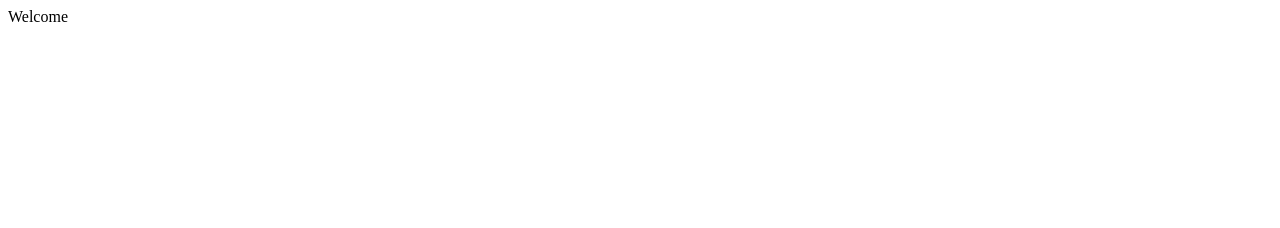
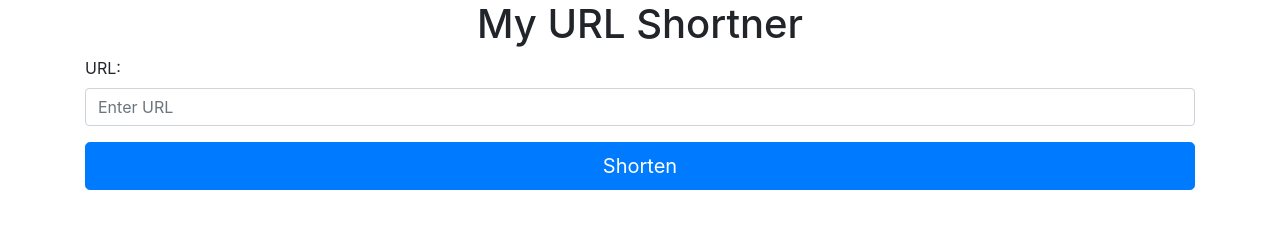
Before and after one commit to shubham399/urlshortner, a website: page public/index.html in a window 1280 px wide. Drawn offline with nearby package versions, Linux system fonts and the light colour scheme.

Commit message:
Added frontend.

```diff
--- a/public/index.html
+++ b/public/index.html
@@ -1,10 +1,38 @@
-<!DOCTYPE html>
-<html lang="en" dir="ltr">
-  <head>
+<!doctype html>
+<html lang="en">
+
+<head>
+    <!-- Required meta tags -->
     <meta charset="utf-8">
+    <meta name="viewport" content="width=device-width, initial-scale=1, shrink-to-fit=no">
+
+    <!-- Bootstrap CSS -->
+    <link rel="stylesheet" href="https://stackpath.bootstrapcdn.com/bootstrap/4.5.0/css/bootstrap.min.css" integrity="sha384-9aIt2nRpC12Uk9gS9baDl411NQApFmC26EwAOH8WgZl5MYYxFfc+NcPb1dKGj7Sk" crossorigin="anonymous">
+
     <title>My URL Shortner</title>
-  </head>
-  <body>
-    Welcome
-  </body>
+</head>
+
+<body>
+    <div class="container">
+      <h1 style="text-align:center;">My URL Shortner</h1>
+        <form onsubmit="event.preventDefault(); submitURL();">
+            <div class="form-group">
+                <label for="url">URL:</label>
+                <input type="url" class="form-control" placeholder="Enter URL" id="url">
+            </div>
+            <button type="submit" class="btn btn-primary  btn-lg btn-block">Shorten</button>
+        </form>
+        <br>
+        <div id="result" hidden=true>
+        </div>
+    </div>
+
+    <!-- Optional JavaScript -->
+    <!-- jQuery first, then Popper.js, then Bootstrap JS -->
+    <script defer src="https://code.jquery.com/jquery-3.5.1.slim.min.js" integrity="sha384-DfXdz2htPH0lsSSs5nCTpuj/zy4C+OGpamoFVy38MVBnE+IbbVYUew+OrCXaRkfj" crossorigin="anonymous"></script>
+    <script defer src="https://cdn.jsdelivr.net/npm/popper.js@1.16.0/dist/umd/popper.min.js" integrity="sha384-Q6E9RHvbIyZFJoft+2mJbHaEWldlvI9IOYy5n3zV9zzTtmI3UksdQRVvoxMfooAo" crossorigin="anonymous"></script>
+    <script defer src="https://stackpath.bootstrapcdn.com/bootstrap/4.5.0/js/bootstrap.min.js" integrity="sha384-OgVRvuATP1z7JjHLkuOU7Xw704+h835Lr+6QL9UvYjZE3Ipu6Tp75j7Bh/kR0JKI" crossorigin="anonymous"></script>
+    <script defer src="./scripts/app.js"></script>
+</body>
+
 </html>
--- /dev/null
+++ b/public/scripts/app.js
@@ -0,0 +1,32 @@
+console.log("App Loaded");
+
+function submitURL() {
+    let location = window.location.origin;
+    console.log("Submitting form from", location);
+    let result = document.getElementById("result");
+    let url = document.getElementById("url").value;
+    console.log(url);
+    var myHeaders = new Headers();
+    myHeaders.append("Content-Type", "application/json");
+    var raw = JSON.stringify({
+        "url": url
+    });
+
+    var requestOptions = {
+        method: 'POST',
+        headers: myHeaders,
+        body: raw
+    };
+
+    fetch(location + "/url", requestOptions)
+        .then(response => response.json())
+        .then(r => {
+          let slug = r.slug
+          let link = `<a href="${slug}">${location}${slug}</a>`
+          // console.log(link);
+          result.hidden = false;
+          result.innerHTML = link
+
+        })
+        .catch(error => console.log('error', error));
+}
```
